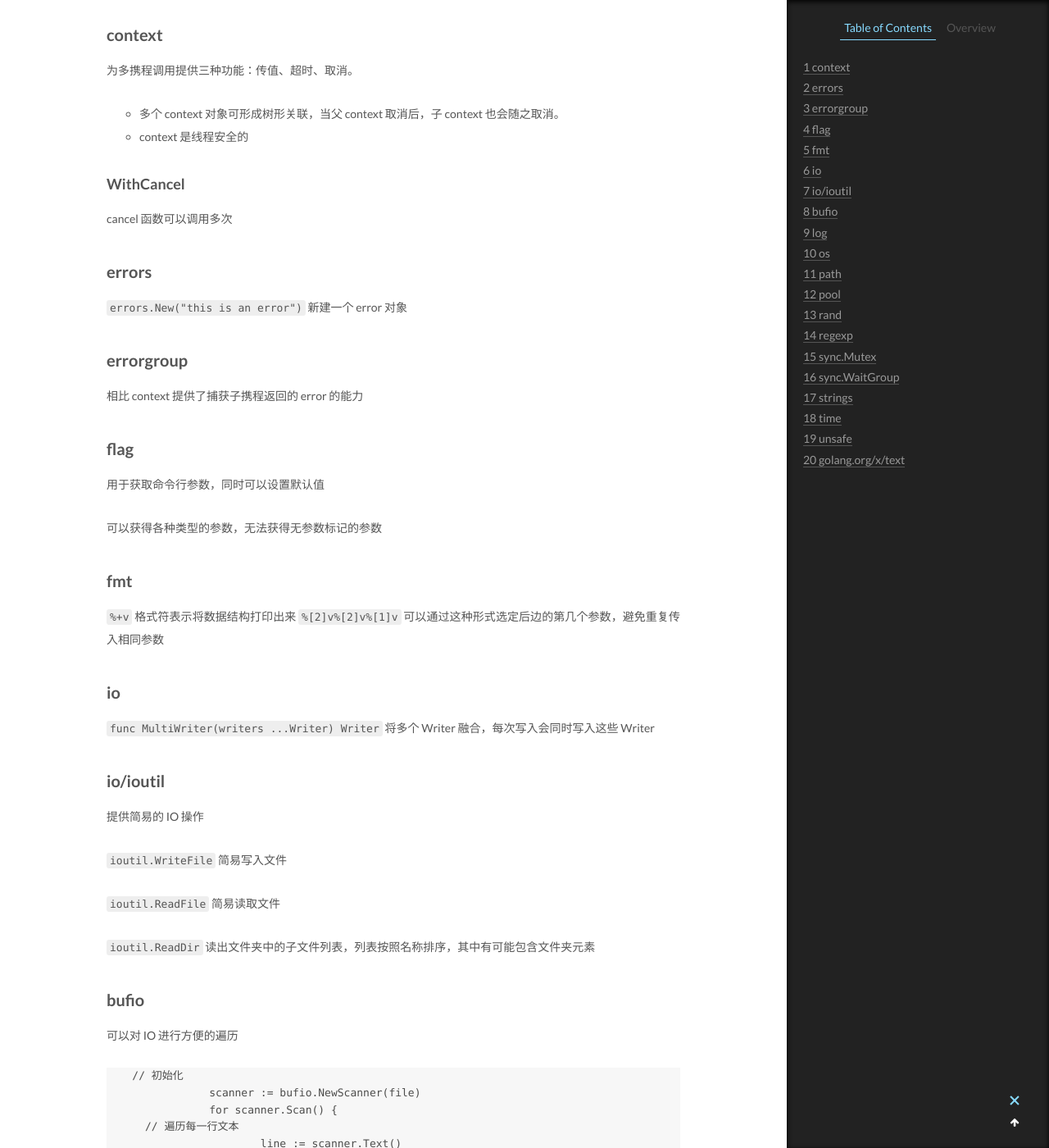
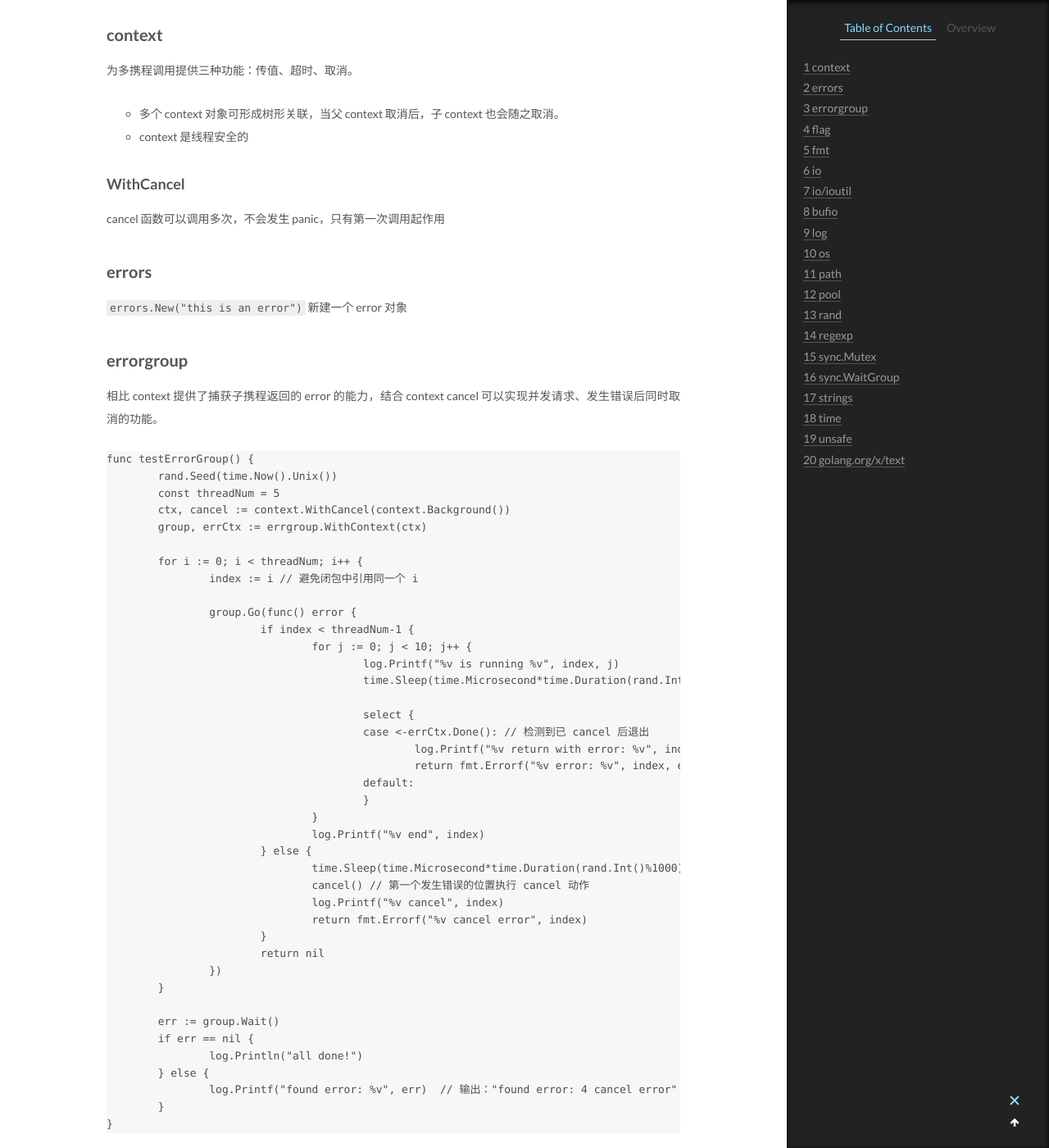
Before and after one commit to CodeHunter2006/CodeHunter2006.github.io, a Jekyll site: the page built from _posts/2019-12-28-Go_Package.md, in a window 1280 px wide and 1400 px high, scrolled down 503 px. Shown: the whole window at 82% size. Built offline with Jekyll 4.4.1, drawn with Linux system fonts in a browser that asks for light colours.

Commit message:
[doc]: add contents.

````diff
--- a/_posts/2019-12-28-Go_Package.md
+++ b/_posts/2019-12-28-Go_Package.md
@@ -16,7 +16,7 @@ Go 常用包的功能，及注意点
 
 ### WithCancel
 
-cancel 函数可以调用多次
+cancel 函数可以调用多次，不会发生 panic，只有第一次调用起作用
 
 ## errors
 
@@ -25,7 +25,50 @@ cancel 函数可以调用多次
 
 ## errorgroup
 
-相比 context 提供了捕获子携程返回的 error 的能力
+相比 context 提供了捕获子携程返回的 error 的能力，结合 context cancel 可以实现并发请求、发生错误后同时取消的功能。
+
+```Go
+func testErrorGroup() {
+	rand.Seed(time.Now().Unix())
+	const threadNum = 5
+	ctx, cancel := context.WithCancel(context.Background())
+	group, errCtx := errgroup.WithContext(ctx)
+
+	for i := 0; i < threadNum; i++ {
+		index := i // 避免闭包中引用同一个 i
+
+		group.Go(func() error {
+			if index < threadNum-1 {
+				for j := 0; j < 10; j++ {
+					log.Printf("%v is running %v", index, j)
+					time.Sleep(time.Microsecond*time.Duration(rand.Int()%1000) + time.Second)
+
+					select {
+					case <-errCtx.Done(): // 检测到已 cancel 后退出
+						log.Printf("%v return with error: %v", index, errCtx.Err())
+						return fmt.Errorf("%v error: %v", index, errCtx.Err())
+					default:
+					}
+				}
+				log.Printf("%v end", index)
+			} else {
+				time.Sleep(time.Microsecond*time.Duration(rand.Int()%1000) + time.Second*3)
+				cancel() // 第一个发生错误的位置执行 cancel 动作
+				log.Printf("%v cancel", index)
+				return fmt.Errorf("%v cancel error", index)
+			}
+			return nil
+		})
+	}
+
+	err := group.Wait()
+	if err == nil {
+		log.Println("all done!")
+	} else {
+		log.Printf("found error: %v", err)  // 输出："found error: 4 cancel error"
+	}
+}
+```
 
 ## flag
 
````
